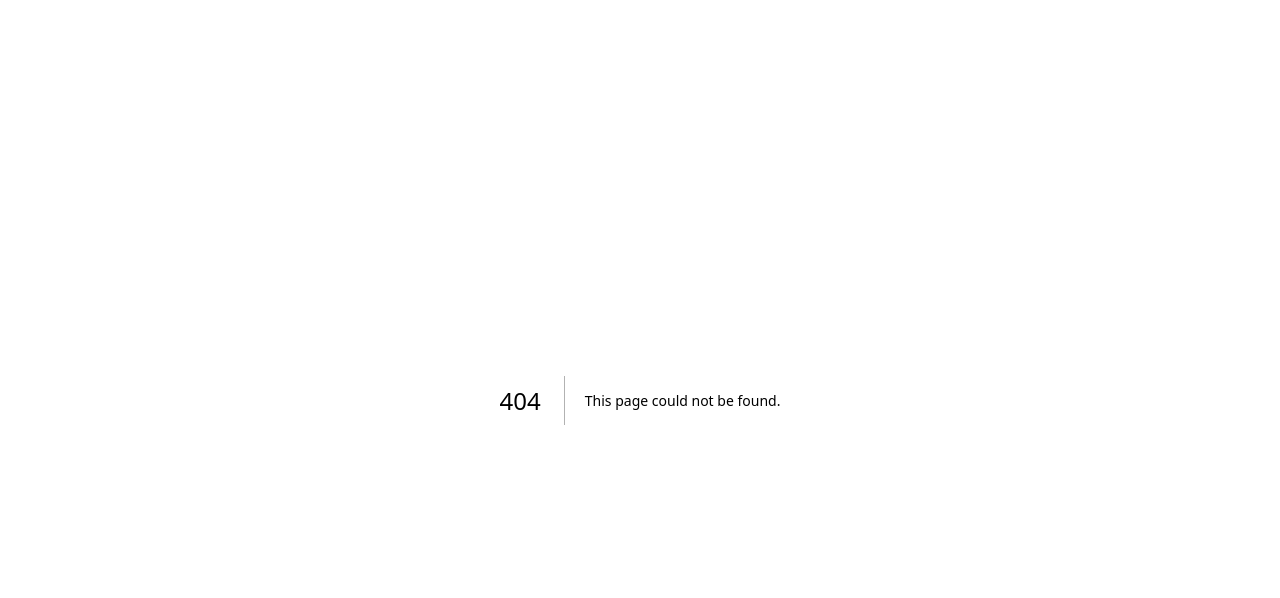
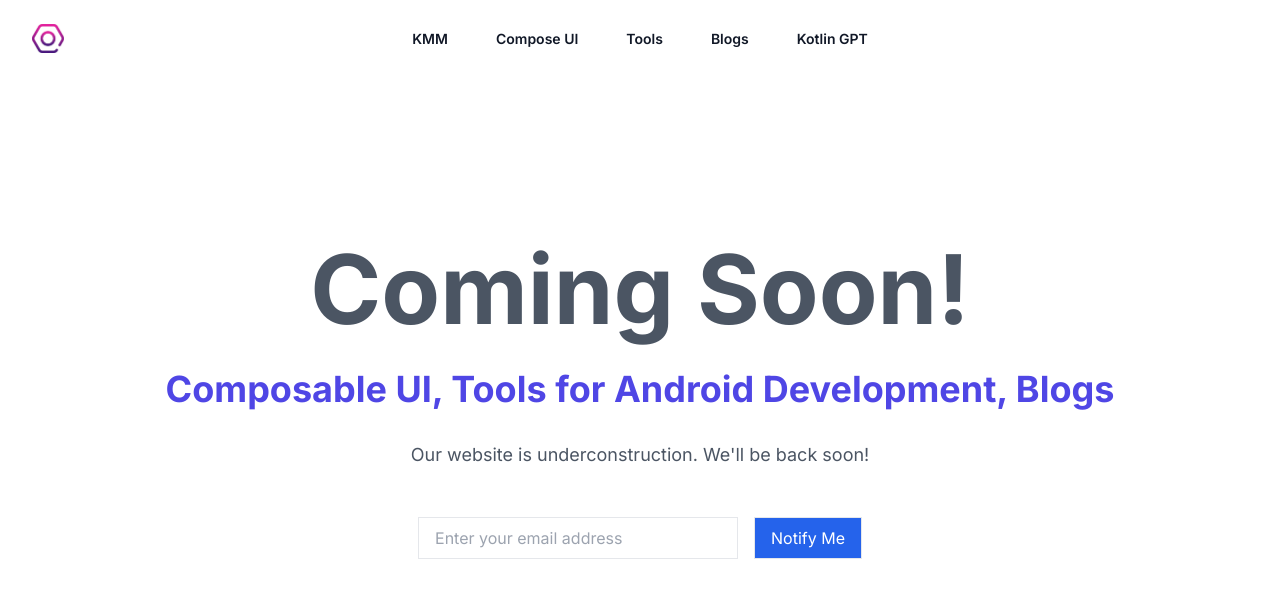
Before and after one commit to iamatulkumar/ohmykotlin, a Next.js app: page /blog in a window 1280 px wide. Before the commit this address had no page. Shown: the top 598 px of the page. Built offline with nearby package versions, Linux system fonts and the light colour scheme.

Commit message:
[refactor]: Add site map

```diff
--- /dev/null
+++ b/src/app/blog/page.tsx
@@ -0,0 +1,36 @@
+import Header from "@/components/header/Header";
+
+
+const ComingSoon = () => {
+    return (
+            <div className="bg-white">
+                <Header/>
+                <div className="min-h-screen flex items-center justify-center">
+                    <div className="max-w-5xl w-full px-4">
+                        <h1 className="text-8xl font-bold text-center mb-8 text-gray-600">Coming
+                            Soon!</h1>
+
+                        <h2 className="text-4xl font-bold text-center mb-8 text-indigo-600">Composable UI, Tools for
+                            Android Development, Blogs</h2>
+                        <p className="text-lg text-gray-600 dark:text-gray-300 text-center mb-12">Our website is under
+                            {/* eslint-disable-next-line react/no-unescaped-entities */}
+                            construction. We'll be back soon!
+                        </p>
+                        <form className="flex flex-col md:flex-row justify-center items-center gap-4">
+                            <input
+                                className="w-full md:w-80  py-2 px-4 border text-gray-800 dark:text-gray-800 border-gray-200  bg-white"
+                                type="email" placeholder="Enter your email address"/>
+                            <button
+                                className="bg-blue-600 hover:bg-blue-700 text-white py-2 px-4 border dark:bg-blue-800">Notify
+                                Me
+                            </button>
+                        </form>
+                    </div>
+                </div>
+
+        </div>
+    );
+
+}
+
+export default ComingSoon;
--- /dev/null
+++ b/src/app/composeui/page.tsx
@@ -0,0 +1,36 @@
+import Header from "@/components/header/Header";
+
+
+const ComingSoon = () => {
+    return (
+            <div className="bg-white">
+                <Header/>
+                <div className="min-h-screen flex items-center justify-center">
+                    <div className="max-w-5xl w-full px-4">
+                        <h1 className="text-8xl font-bold text-center mb-8 text-gray-600">Coming
+                            Soon!</h1>
+
+                        <h2 className="text-4xl font-bold text-center mb-8 text-indigo-600">Composable UI, Tools for
+                            Android Development, Blogs</h2>
+                        <p className="text-lg text-gray-600 dark:text-gray-300 text-center mb-12">Our website is under
+                            {/* eslint-disable-next-line react/no-unescaped-entities */}
+                            construction. We'll be back soon!
+                        </p>
+                        <form className="flex flex-col md:flex-row justify-center items-center gap-4">
+                            <input
+                                className="w-full md:w-80  py-2 px-4 border text-gray-800 dark:text-gray-800 border-gray-200  bg-white"
+                                type="email" placeholder="Enter your email address"/>
+                            <button
+                                className="bg-blue-600 hover:bg-blue-700 text-white py-2 px-4 border dark:bg-blue-800">Notify
+                                Me
+                            </button>
+                        </form>
+                    </div>
+                </div>
+
+        </div>
+    );
+
+}
+
+export default ComingSoon;
--- /dev/null
+++ b/src/app/kmm/page.tsx
@@ -0,0 +1,36 @@
+import Header from "@/components/header/Header";
+
+
+const ComingSoon = () => {
+    return (
+            <div className="bg-white">
+                <Header/>
+                <div className="min-h-screen flex items-center justify-center">
+                    <div className="max-w-5xl w-full px-4">
+                        <h1 className="text-8xl font-bold text-center mb-8 text-gray-600">Coming
+                            Soon!</h1>
+
+                        <h2 className="text-4xl font-bold text-center mb-8 text-indigo-600">Composable UI, Tools for
+                            Android Development, Blogs</h2>
+                        <p className="text-lg text-gray-600 dark:text-gray-300 text-center mb-12">Our website is under
+                            {/* eslint-disable-next-line react/no-unescaped-entities */}
+                            construction. We'll be back soon!
+                        </p>
+                        <form className="flex flex-col md:flex-row justify-center items-center gap-4">
+                            <input
+                                className="w-full md:w-80  py-2 px-4 border text-gray-800 dark:text-gray-800 border-gray-200  bg-white"
+                                type="email" placeholder="Enter your email address"/>
+                            <button
+                                className="bg-blue-600 hover:bg-blue-700 text-white py-2 px-4 border dark:bg-blue-800">Notify
+                                Me
+                            </button>
+                        </form>
+                    </div>
+                </div>
+
+        </div>
+    );
+
+}
+
+export default ComingSoon;
--- /dev/null
+++ b/src/app/kotlingpt/page.tsx
@@ -0,0 +1,36 @@
+import Header from "@/components/header/Header";
+
+
+const ComingSoon = () => {
+    return (
+            <div className="bg-white">
+                <Header/>
+                <div className="min-h-screen flex items-center justify-center">
+                    <div className="max-w-5xl w-full px-4">
+                        <h1 className="text-8xl font-bold text-center mb-8 text-gray-600">Coming
+                            Soon!</h1>
+
+                        <h2 className="text-4xl font-bold text-center mb-8 text-indigo-600">Composable UI, Tools for
+                            Android Development, Blogs</h2>
+                        <p className="text-lg text-gray-600 dark:text-gray-300 text-center mb-12">Our website is under
+                            {/* eslint-disable-next-line react/no-unescaped-entities */}
+                            construction. We'll be back soon!
+                        </p>
+                        <form className="flex flex-col md:flex-row justify-center items-center gap-4">
+                            <input
+                                className="w-full md:w-80  py-2 px-4 border text-gray-800 dark:text-gray-800 border-gray-200  bg-white"
+                                type="email" placeholder="Enter your email address"/>
+                            <button
+                                className="bg-blue-600 hover:bg-blue-700 text-white py-2 px-4 border dark:bg-blue-800">Notify
+                                Me
+                            </button>
+                        </form>
+                    </div>
+                </div>
+
+        </div>
+    );
+
+}
+
+export default ComingSoon;
--- /dev/null
+++ b/src/app/sitemap.ts
@@ -0,0 +1,24 @@
+import { MetadataRoute } from 'next'
+
+export default function sitemap(): MetadataRoute.Sitemap {
+    return [
+        {
+            url: 'https://ohmykotlin.com/',
+            lastModified: new Date(),
+            changeFrequency: 'weekly',
+            priority: 1,
+        },
+        {
+            url: 'https://ohmykotlin.com/composeui',
+            lastModified: new Date(),
+            changeFrequency: 'weekly',
+            priority: 0.8,
+        },
+        {
+            url: 'https://ohmykotlin.com/blog',
+            lastModified: new Date(),
+            changeFrequency: 'weekly',
+            priority: 0.8,
+        },
+    ]
+}
```
